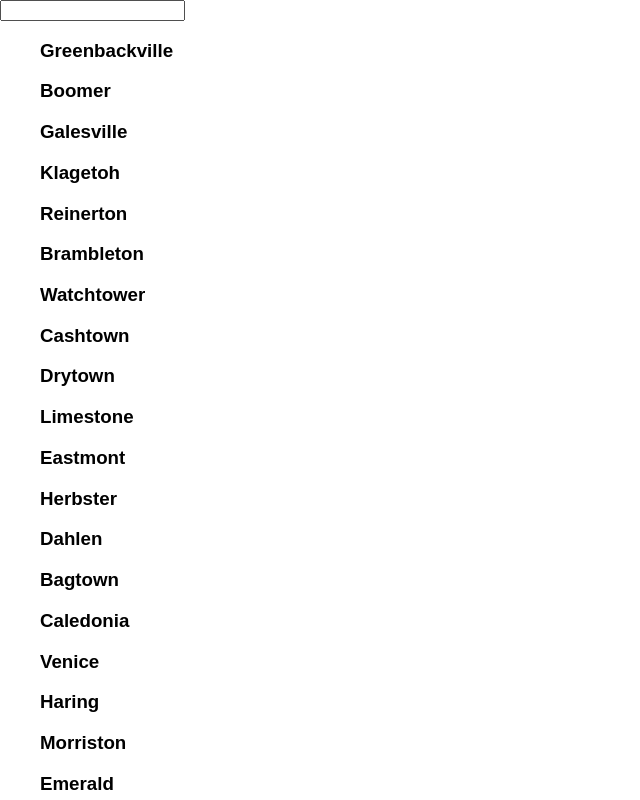
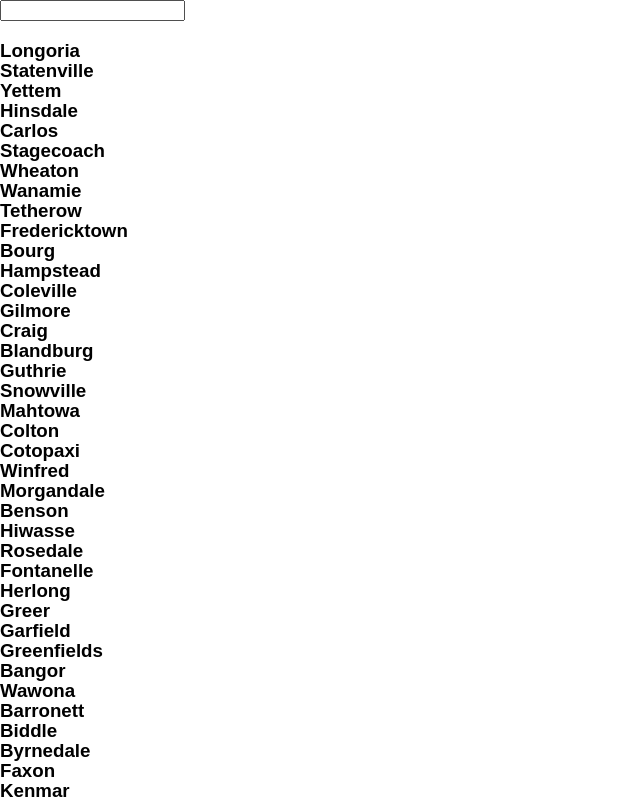
Before and after one commit to aakashkhatter1296/react-simple-search, a React (Create React App) app: page / in a window 1280 px wide. Shown: the top 800 px of the page, without its empty margins (0-640 px from the left). Built offline with nearby package versions, Linux system fonts and the light colour scheme.

Commit message:
optimized rendering of search results using virtualization

```diff
--- a/package.json
+++ b/package.json
@@ -8,6 +8,7 @@
     "react": "^16.2.0",
     "react-dom": "^16.2.0",
     "react-scripts": "1.1.1",
+    "react-virtualized": "^9.18.5",
     "serve": "^6.5.3"
   },
   "scripts": {
--- a/src/components/App.js
+++ b/src/components/App.js
@@ -1,5 +1,5 @@
 import React, { Component } from "react";
-import { cities } from "../assets/cities-50k";
+import { cities } from "../assets/cities-10k";
 import SearchBar from "./search_bar";
 import CityList from "./cities_list";
 import _ from "lodash";
--- a/src/components/cities_list.js
+++ b/src/components/cities_list.js
@@ -1,12 +1,32 @@
 import React from "react";
 import CityListItem from "./city_list_item";
+import { List } from "react-virtualized";
 
 const CityList = props => {
-	const cityListItems = props.cities.map(obj => {
-		return <CityListItem key={obj.index} title={obj.city} />;
-	});
+  function rowRenderer({
+    key, // Unique key within array of rows
+    index, // Index of row within collection
+    isScrolling, // The List is currently being scrolled
+    isVisible, // This row is visible within the List (eg it is not an overscanned row)
+    style // Style object to be applied to row (to position it)
+  }) {
+    return (
+      <div key={key} style={style}>
+        <CityListItem key={index} title={props.cities[index].city} />
+      </div>
+    );
+  }
 
-	return <ul>{cityListItems}</ul>;
+  return (
+    <List
+      height={1000}
+      rowCount={props.cities.length}
+      rowHeight={20}
+      width={800}
+      rowRenderer={rowRenderer}
+      overscanRowCount={10}
+    />
+  );
 };
 
 export default CityList;
```
Also changed, not shown: 1 other file (tests, documents, lock files or other folders).
